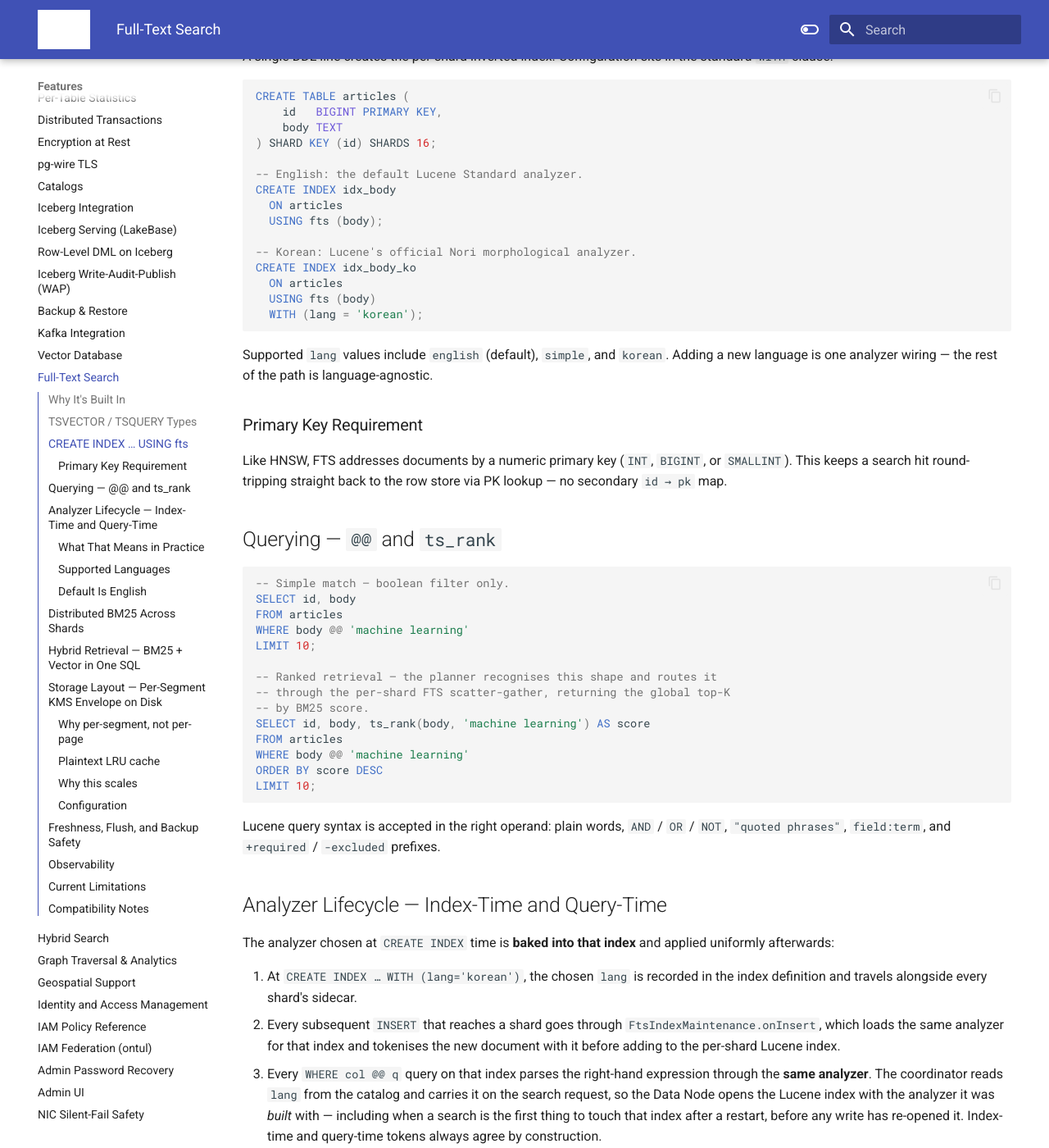
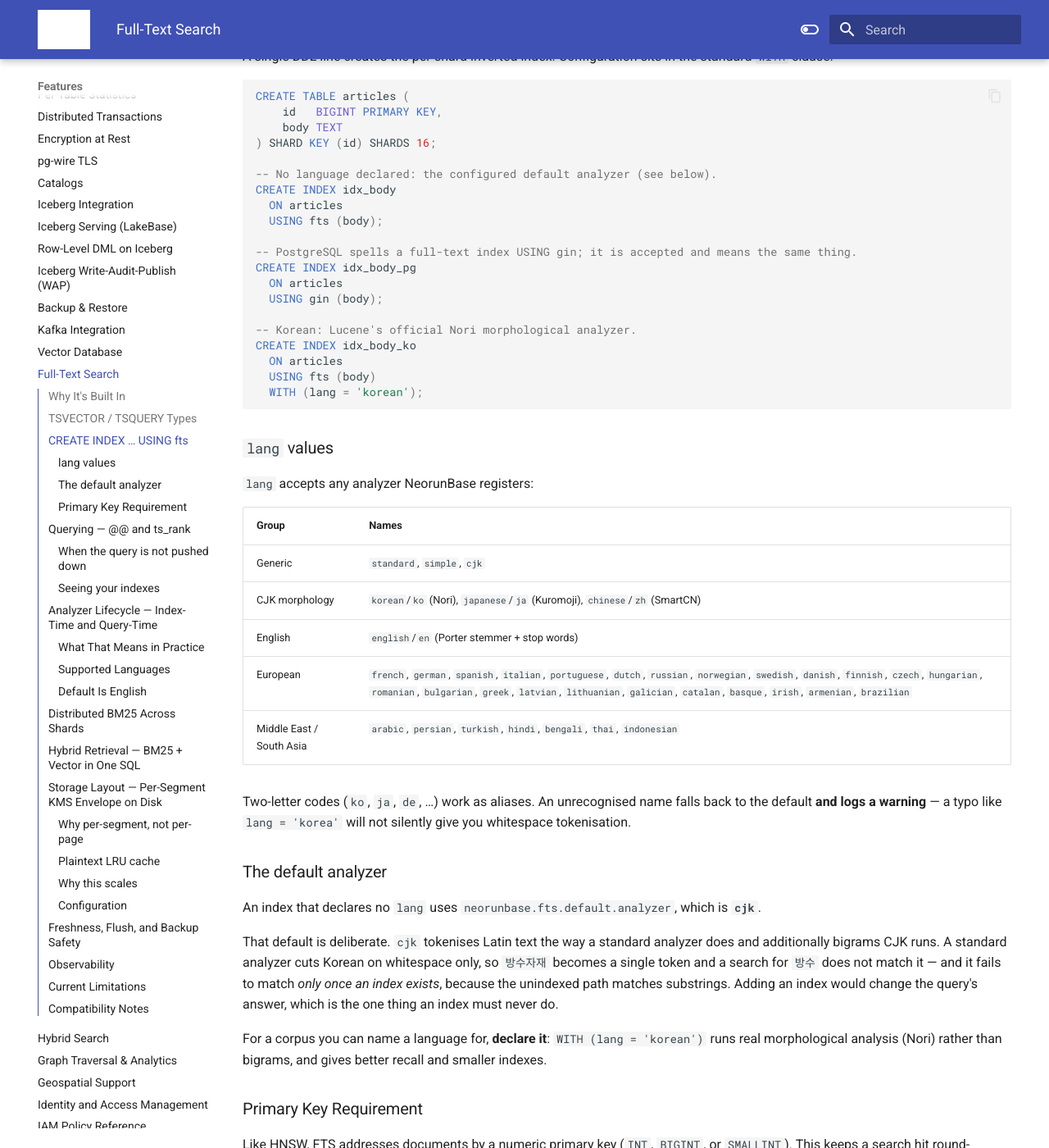
Before and after one commit to cloudcheflabs/neorunbase-docs, an MkDocs documentation site: the page built from docs/features/full-text-search.md, in a window 1280 px wide and 1400 px high, scrolled down 1022 px. Shown: the whole window at 82% size. Built offline with MkDocs 1.6.1 and Material for MkDocs 9.7.7, drawn with Linux system fonts in a browser that asks for light colours; the version menu is left out; some of the changed text lies outside the part shown; grey boxes are pictures that could not be loaded.

Commit message:
docs: correct the FTS analyzer story, and say what the engine refuses
Reviewed against the source after fixing a set of silent wrong-answer bugs. What had
drifted:

  - full-text-search.md called StandardAnalyzer "the default" and listed three lang
    values (english, simple, korean). The registry has ~35, the default is now cjk, and
    the reason matters: a standard analyzer cuts Korean on whitespace, so 방수자재 is one
    token and a search for 방수 misses it — only once an index exists, because the
    unindexed path matches substrings. Documented the full list, the default and why,
    and that an unrecognised lang warns instead of silently falling back.
  - Nothing said USING gin works. It is how PostgreSQL spells a full-text index, and a
    schema ported from PostgreSQL would have been rejected and "fixed" by dropping the
    USING clause — which silently yields a BTREE.
  - Nothing said what happens when a query is NOT pushed down. Added the exact conditions
    (FTS index, LIMIT, @@ as the whole WHERE, no aggregation, DESC ranking) and the
    guarantee that matters: the unindexed path returns the same rows, only slower.
  - Added a \di example. The method column is the thing that makes "I created an index
    and search still doesn't work" diagnosable.

New in postgresql-compatibility.md: negated predicates keep their negation everywhere,
|| is string concatenation, an unknown function is an error rather than a value, and a
WHERE/HAVING the engine cannot express refuses the statement instead of running it
without the filter — which for UPDATE/DELETE would have hit every row.

configuration.md gains neorunbase.fts.default.analyzer; the property list is now exactly
the 191 keys the shipped neorunbase.properties defines.

````diff
--- a/docs/features/full-text-search.md
+++ b/docs/features/full-text-search.md
@@ -34,10 +34,15 @@ CREATE TABLE articles (
     body TEXT
 ) SHARD KEY (id) SHARDS 16;
 
--- English: the default Lucene Standard analyzer.
+-- No language declared: the configured default analyzer (see below).
 CREATE INDEX idx_body
   ON articles
   USING fts (body);
+
+-- PostgreSQL spells a full-text index USING gin; it is accepted and means the same thing.
+CREATE INDEX idx_body_pg
+  ON articles
+  USING gin (body);
 
 -- Korean: Lucene's official Nori morphological analyzer.
 CREATE INDEX idx_body_ko
@@ -46,7 +51,34 @@ CREATE INDEX idx_body_ko
   WITH (lang = 'korean');
 ```
 
-Supported `lang` values include `english` (default), `simple`, and `korean`. Adding a new language is one analyzer wiring — the rest of the path is language-agnostic.
+### `lang` values
+
+`lang` accepts any analyzer NeorunBase registers:
+
+| Group | Names |
+| --- | --- |
+| Generic | `standard`, `simple`, `cjk` |
+| CJK morphology | `korean`/`ko` (Nori), `japanese`/`ja` (Kuromoji), `chinese`/`zh` (SmartCN) |
+| English | `english`/`en` (Porter stemmer + stop words) |
+| European | `french`, `german`, `spanish`, `italian`, `portuguese`, `dutch`, `russian`, `norwegian`, `swedish`, `danish`, `finnish`, `czech`, `hungarian`, `romanian`, `bulgarian`, `greek`, `latvian`, `lithuanian`, `galician`, `catalan`, `basque`, `irish`, `armenian`, `brazilian` |
+| Middle East / South Asia | `arabic`, `persian`, `turkish`, `hindi`, `bengali`, `thai`, `indonesian` |
+
+Two-letter codes (`ko`, `ja`, `de`, …) work as aliases. An unrecognised name falls back to the
+default **and logs a warning** — a typo like `lang = 'korea'` will not silently give you
+whitespace tokenisation.
+
+### The default analyzer
+
+An index that declares no `lang` uses `neorunbase.fts.default.analyzer`, which is **`cjk`**.
+
+That default is deliberate. `cjk` tokenises Latin text the way a standard analyzer does and
+additionally bigrams CJK runs. A standard analyzer cuts Korean on whitespace only, so `방수자재`
+becomes a single token and a search for `방수` does not match it — and it fails to match *only
+once an index exists*, because the unindexed path matches substrings. Adding an index would
+change the query's answer, which is the one thing an index must never do.
+
+For a corpus you can name a language for, **declare it**: `WITH (lang = 'korean')` runs real
+morphological analysis (Nori) rather than bigrams, and gives better recall and smaller indexes.
 
 ### Primary Key Requirement
 
@@ -72,6 +104,37 @@ LIMIT 10;
 ```
 
 Lucene query syntax is accepted in the right operand: plain words, `AND` / `OR` / `NOT`, `"quoted phrases"`, `field:term`, and `+required` / `-excluded` prefixes.
+
+### When the query is *not* pushed down
+
+`@@` is an ordinary operator, exactly as in PostgreSQL: it works without an index, and an index
+only makes it fast. The planner routes a query through the per-shard BM25 index when all of the
+following hold, and evaluates it on the coordinator otherwise:
+
+- an **FTS index covers the column** (a plain `CREATE INDEX` is a BTREE and cannot serve `@@` —
+  check with `\di`, which shows each index's method);
+- the query has a **`LIMIT`** (there is no top-K to fetch without one);
+- the `@@` predicate is the **whole `WHERE` clause**, not one side of an `AND`;
+- there is no `GROUP BY` / aggregation, and any `ORDER BY ts_rank(...)` is `DESC`.
+
+The unindexed path returns the **same rows** — all query terms must be present, CJK terms match
+inside a word — and `ts_rank` still produces a usable relevance ordering, computed locally from
+term frequency and document length rather than corpus-wide BM25. It is slower, not different.
+When a query is declined, the reason is logged at debug by `FtsPlanAnalyzer`, so "why is this
+slow" has an answer that does not require reading the planner.
+
+### Seeing your indexes
+
+```
+\di
+        Schema |   Name    |    Type      | Owner      | Table
+       --------+-----------+--------------+------------+----------
+        public | idx_body  | index (fts)  | neorunbase | articles
+        public | idx_id    | index (btree)| neorunbase | articles
+```
+
+The method matters: an index created **without** a `USING` clause is a BTREE. It will be created
+successfully, it will appear here, and it cannot serve a full-text query.
 
 ## Analyzer Lifecycle — Index-Time and Query-Time
 
````
Also changed, not shown: docs/configuration/configuration.md (+1 -0 lines), docs/features/postgresql-compatibility.md (+15 -1 lines).
